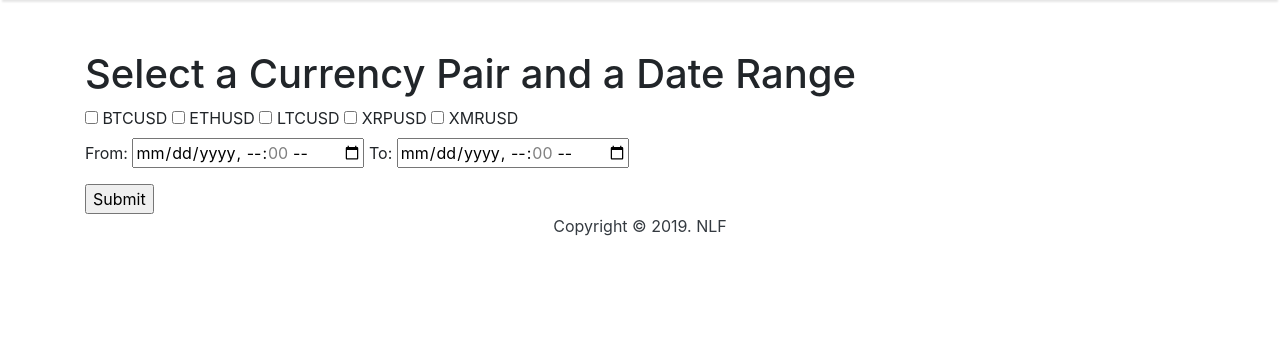
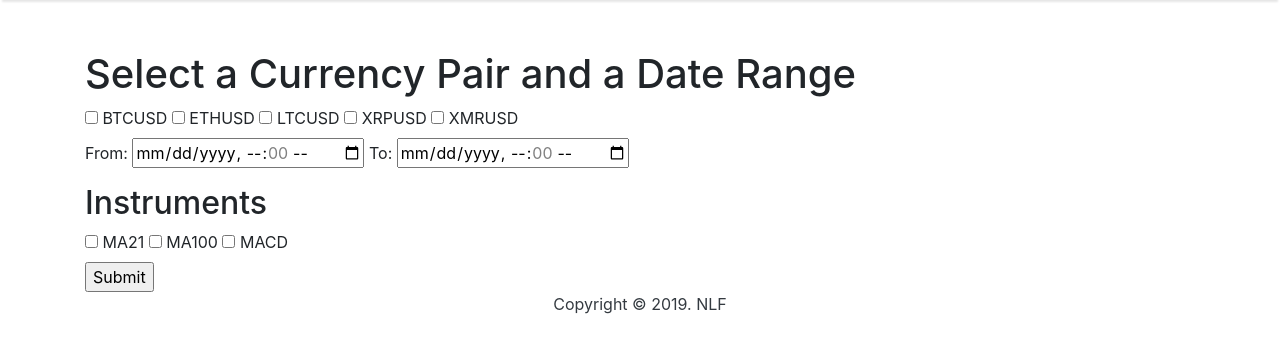
Before and after one commit to snedev/NLF, a Django app: page / in a window 1280 px wide. Shown: the part 56-409 px from the top of the page. Run offline with Django 3.2, Linux system fonts and the light colour scheme; some libraries are stand-ins or nearby versions.

Commit message:
Added data analysis instruments to homepage

```diff
--- a/dashboard/templates/index.html
+++ b/dashboard/templates/index.html
@@ -35,9 +35,13 @@ $(function () {
 </script>
 
 <div class="container">
+
     <h1>Select a Currency Pair and a Date Range</h1>
+
     <form id="data_selector" action="/data" method="post">
     {% csrf_token %}
+
+        <div id="currencies">
             <input type="checkbox" name="currency_pairs" id="{{ cpairs.Bitcoin }}" value="{{ cpairs.Bitcoin }}">
                 <label for="{{ cpairs.Bitcoin }}">{{ cpairs.Bitcoin }}</label>
             <input type="checkbox" name="currency_pairs" id="{{ cpairs.Ethereum }}" value="{{ cpairs.Ethereum }}">
@@ -48,11 +52,32 @@ $(function () {
                 <label for="{{ cpairs.Ripple }}">{{ cpairs.Ripple }}</label>
             <input type="checkbox" name="currency_pairs" id="{{ cpairs.Monero }}" value="{{ cpairs.Monero }}">
                 <label for="{{ cpairs.Monero }}">{{ cpairs.Monero }}</label>
-        <p>From: <input type="datetime-local" name="date_from" step=3600 form="data_selector"> To: <input type="datetime-local" name="date_to" step=3600 form="data_selector"></p>
+        </div>
+
+        <div id="date">
+            <p> From: <input type="datetime-local" name="date_from" step=3600 form="data_selector">
+                To: <input type="datetime-local" name="date_to" step=3600 form="data_selector">
+            </p>
+        </div>
+
+        <div id="data_analysis">
+            <h2>Instruments</h2>
+            <input type="checkbox" name="data_analysis" id="ma21" form="data_selector" value="ma21">
+                <label for="ma21">MA21</label>
+            <input type="checkbox" name="data_analysis" id="ma100" form="data_selector" value="ma100">
+                <label for="ma100">MA100</label>
+            <input type="checkbox" name="data_analysis" id="macd" form="data_selector" value="macd">
+                <label for="macd">MACD</label>
+        </div>
+
         <input type="submit" id="submit" value="Submit">
+
     </form>
+
   <!-- Plotly.js -->
+
     <div id="plot"><!-- The Plotly chart goes here --></div>
+
 </div>
 
 {% endblock %}
--- a/dashboard/views.py
+++ b/dashboard/views.py
@@ -1,10 +1,10 @@
-import json, time, datetime
+import time, datetime
 import pandas as pd
+import numpy as np
 
 from django.shortcuts import redirect, render
 from influxdb import InfluxDBClient
 from django.http import JsonResponse
-from functools import reduce
 
 from NLF import settings
 
@@ -42,6 +42,7 @@ def get_data(request):
         date_from = str(int(time.mktime(datetime.datetime.strptime(date_from_unformatted, "%Y-%m-%dT%H:%M").timetuple()))) + "000000000"
         date_to_unformatted = request.POST.get('date_to')
         date_to = str(int(time.mktime(datetime.datetime.strptime(date_to_unformatted, "%Y-%m-%dT%H:%M").timetuple()))) + "000000000"
+        data_analysis = request.POST.get('data_analysis')
         dataframes = []
         for currency in currency_pairs:
             q = ('select Price from {} where time > {} AND time <= {}').format(currency, date_from, date_to)
@@ -55,6 +56,22 @@ def get_data(request):
         instruments = {'time': df_joined.index.tolist()}
         for i in currency_pairs:
             instruments[i] = df_joined[i].tolist()
-        return JsonResponse(instruments, safe=False)
+        if data_analysis == 'ma21':
+            df_joined['MA21'] = df_joined.rolling(min_periods=1, window=21).mean()
+            instruments.update({'MA21': df_joined['MA21'].tolist()})
+            return JsonResponse(instruments, safe=False)
+        elif data_analysis == 'ma100':
+            df_joined['MA100'] = df_joined.rolling(min_periods=1, window=100).mean()
+            instruments.update({'MA100': df_joined['MA100'].tolist()})
+            return JsonResponse(instruments, safe=False)
+        elif data_analysis == 'macd':
+            for i in currency_pairs:
+                df_joined['26EMA'] = df_joined[i].rolling(min_periods=1, window=26).mean()
+                df_joined['12EMA'] = df_joined[i].rolling(min_periods=1, window=12).mean()
+                df_joined['MACD'] = df_joined['12EMA'] - df_joined['26EMA']
+                instruments.update({'MACD': df_joined['MACD'].tolist()})
+                return JsonResponse(instruments, safe=False)
+        else:
+            return JsonResponse(instruments, safe=False)
     else:
         return redirect('home')
```
